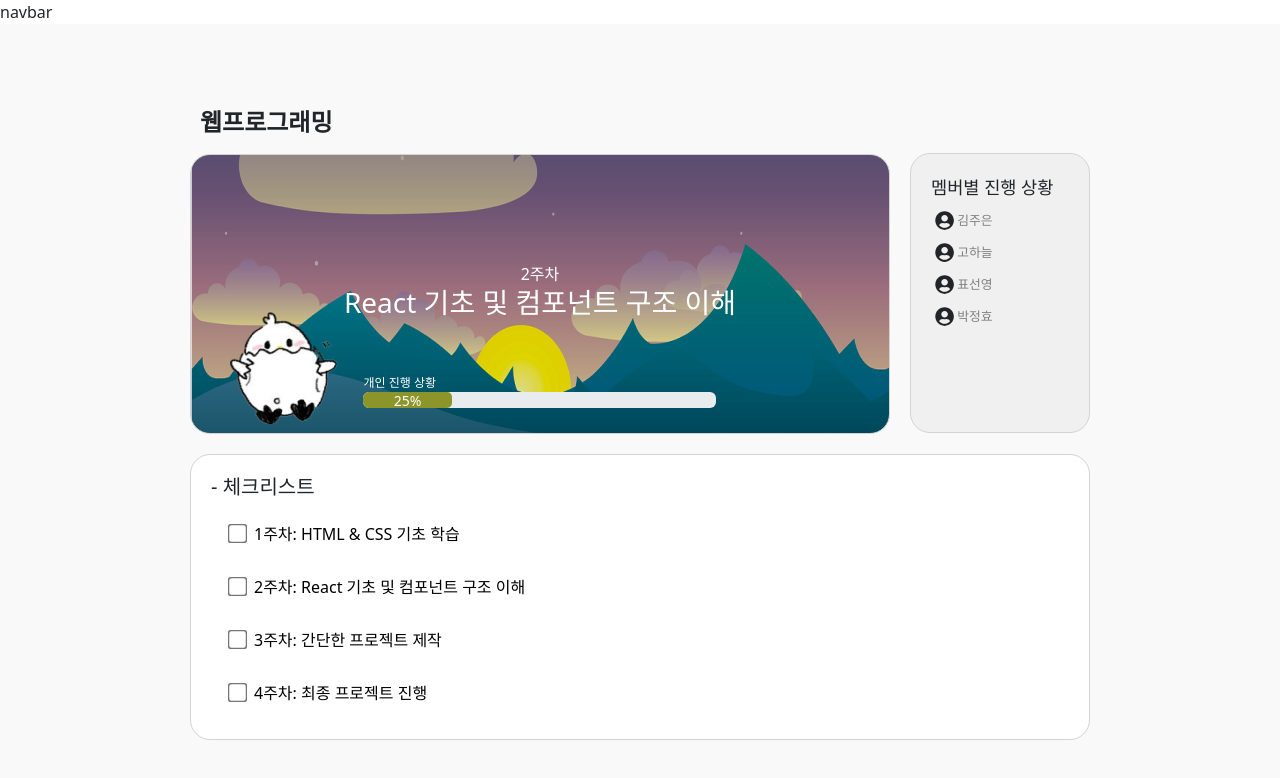
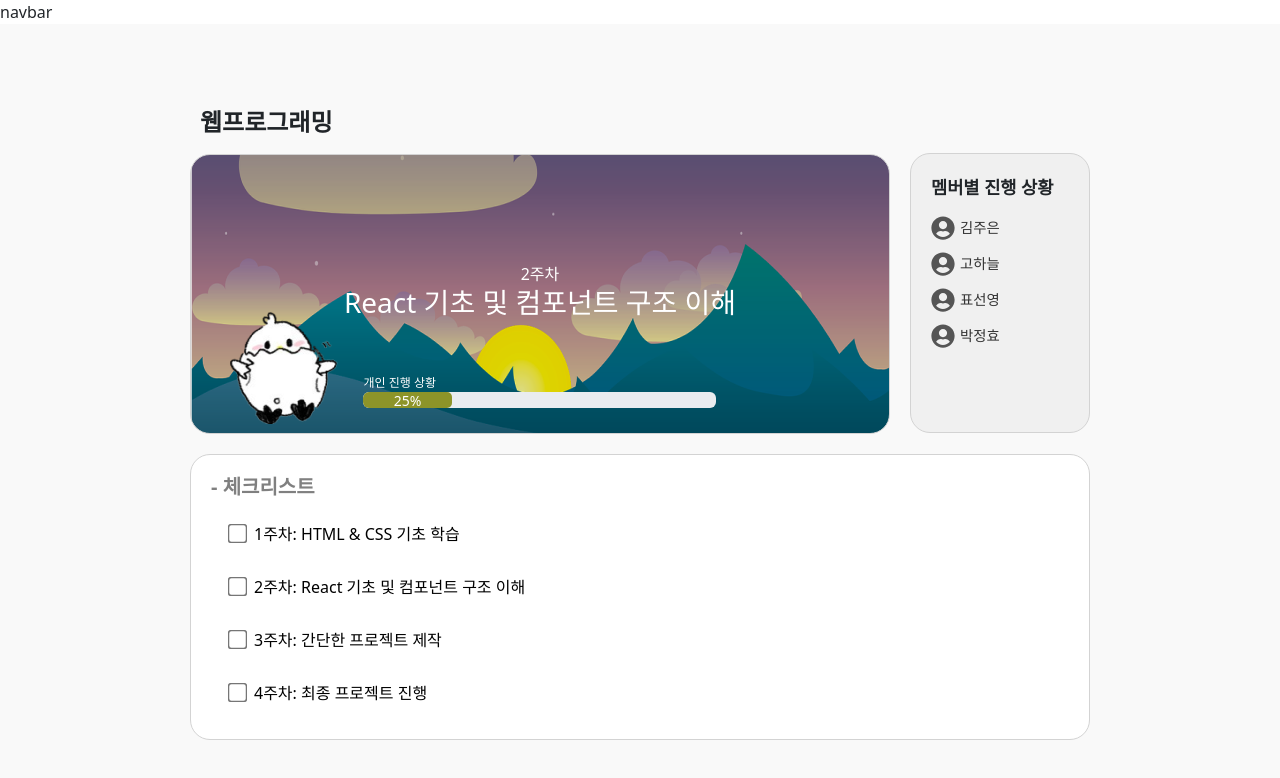
Before and after one commit to bmbx08/Jieum, a React (Create React App) app: page /checklist in a window 1280 px wide. Shown: the top 778 px of the page. Built offline with nearby package versions, Linux system fonts and the light colour scheme.

Commit message:
Css Update

```diff
--- a/src/pages/ChecklistPage/ChecklistPage.css
+++ b/src/pages/ChecklistPage/ChecklistPage.css
@@ -134,24 +134,30 @@
 }
 .members-header-text {
     font-size: 1.1em;
-    margin-bottom: 3px;
+    font-weight: bold;
+    margin-bottom: 10px;
 }
-
 .user-icon {
-    font-size: 1.2em;
-    margin-right: 3px;
+    font-size: 1.5em;
+    margin-right: 5px;
+    color: #555;
 }
-
 .members-name {
-    padding: 4px;
+    display: flex;
+    align-items: center;
+    justify-content: space-between;
+    padding: 6px 0;
+    position: relative;
 }
 
 .members-name-text {
-    color: gray;
-    font-size: 0.8em;
+    color: #333;
+    font-size: 0.9em;
     cursor: pointer;
 }
-.members-name-text
+.members-name-text:hover {
+    text-decoration: underline;
+}
 
 .check-header-text {
     font-weight: bold;
```
